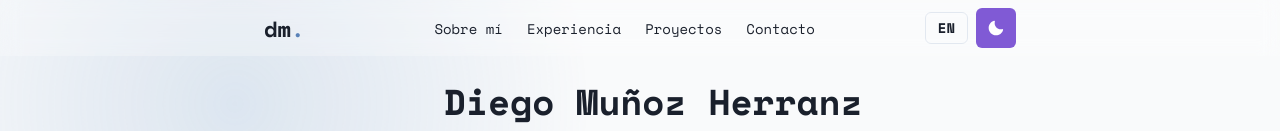
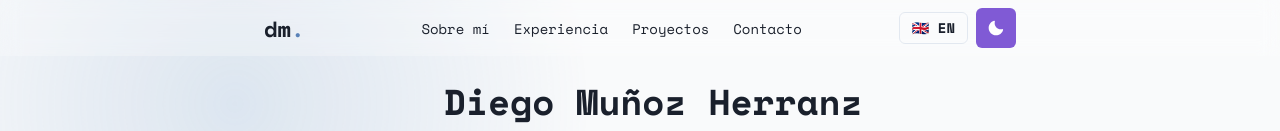
Before and after one commit to diego-tech/Personal-Web, a Next.js app: page / in a window 1280 px wide. Shown: the top 131 px of the page. Built offline with nearby package versions, Linux system fonts and the light colour scheme.

Commit message:
fix(nav): separate locale comparison from flag display label
router.locale returns 'es'/'en' without emoji — comparing against
'🇪🇸 es' always failed. Derive flagLabel independently for display.

Co-Authored-By: Claude Sonnet 4.6 <noreply@anthropic.com>

```diff
--- a/components/navbar.js
+++ b/components/navbar.js
@@ -61,15 +61,14 @@ const LanguageSwitcher = () => {
         }
     }, [router.events])
 
+    const otherLocale = locale === 'es' ? 'en' : 'es'
+    const flagLabel = otherLocale === 'en' ? '🇬🇧 EN' : '🇪🇸 ES'
+
     const handleSwitch = () => {
         if (isNavigating) return
-        const otherLocale = locale === 'es' ? 'en' : 'es'
-        // strip hash/query to avoid scroll-to-anchor on locale change
         const currentPath = router.asPath.split('#')[0].split('?')[0]
         router.push(currentPath, currentPath, { locale: otherLocale, scroll: false })
     }
-
-    const otherLocale = locale === 'es' ? 'en' : 'es'
 
     return (
         <Button
@@ -81,7 +80,7 @@ const LanguageSwitcher = () => {
             title={t.nav.langSwitchTitle}
             aria-label={t.nav.langSwitchTitle}
         >
-            {otherLocale.toUpperCase()}
+            {flagLabel}
         </Button>
     )
 }
```
